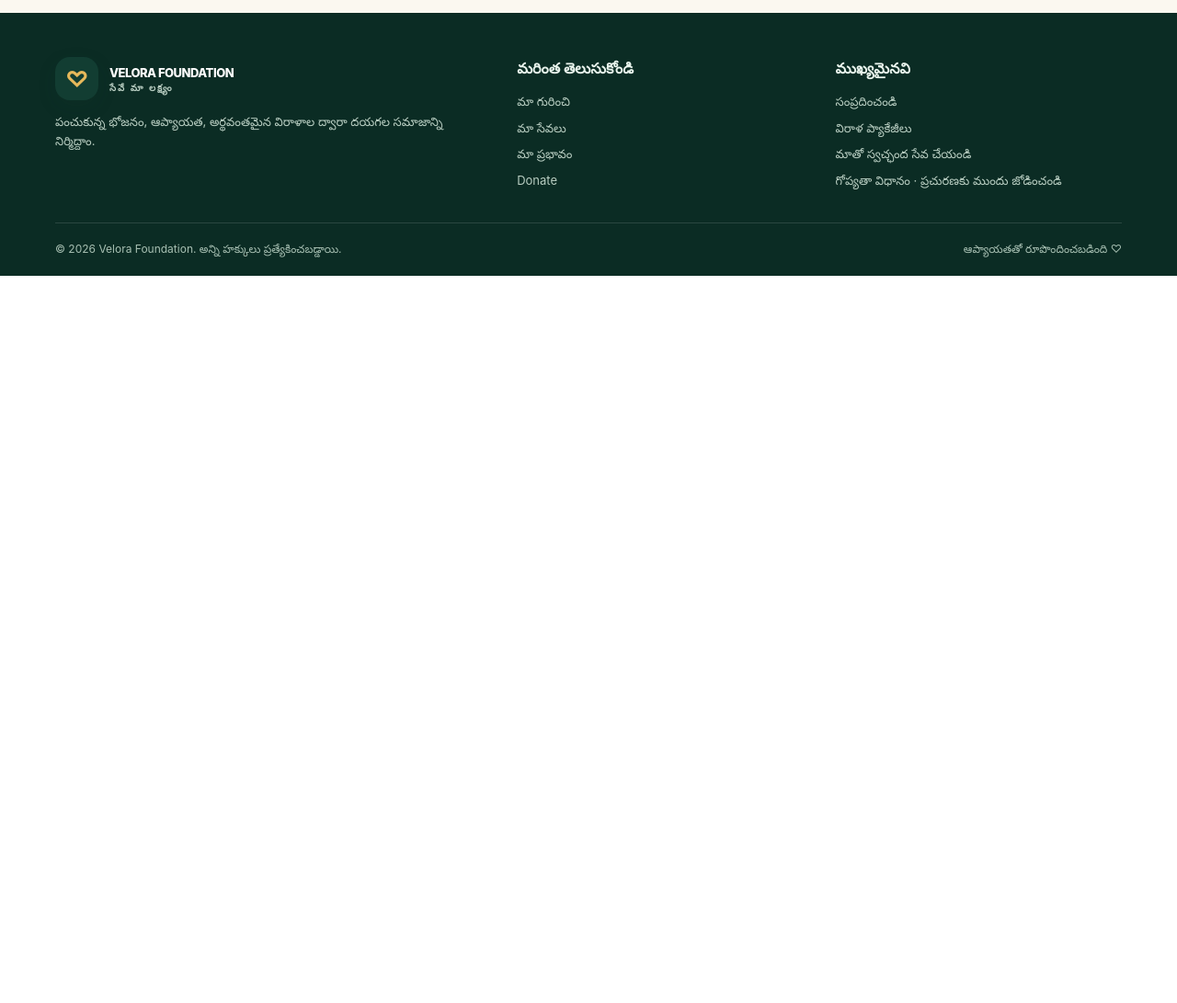
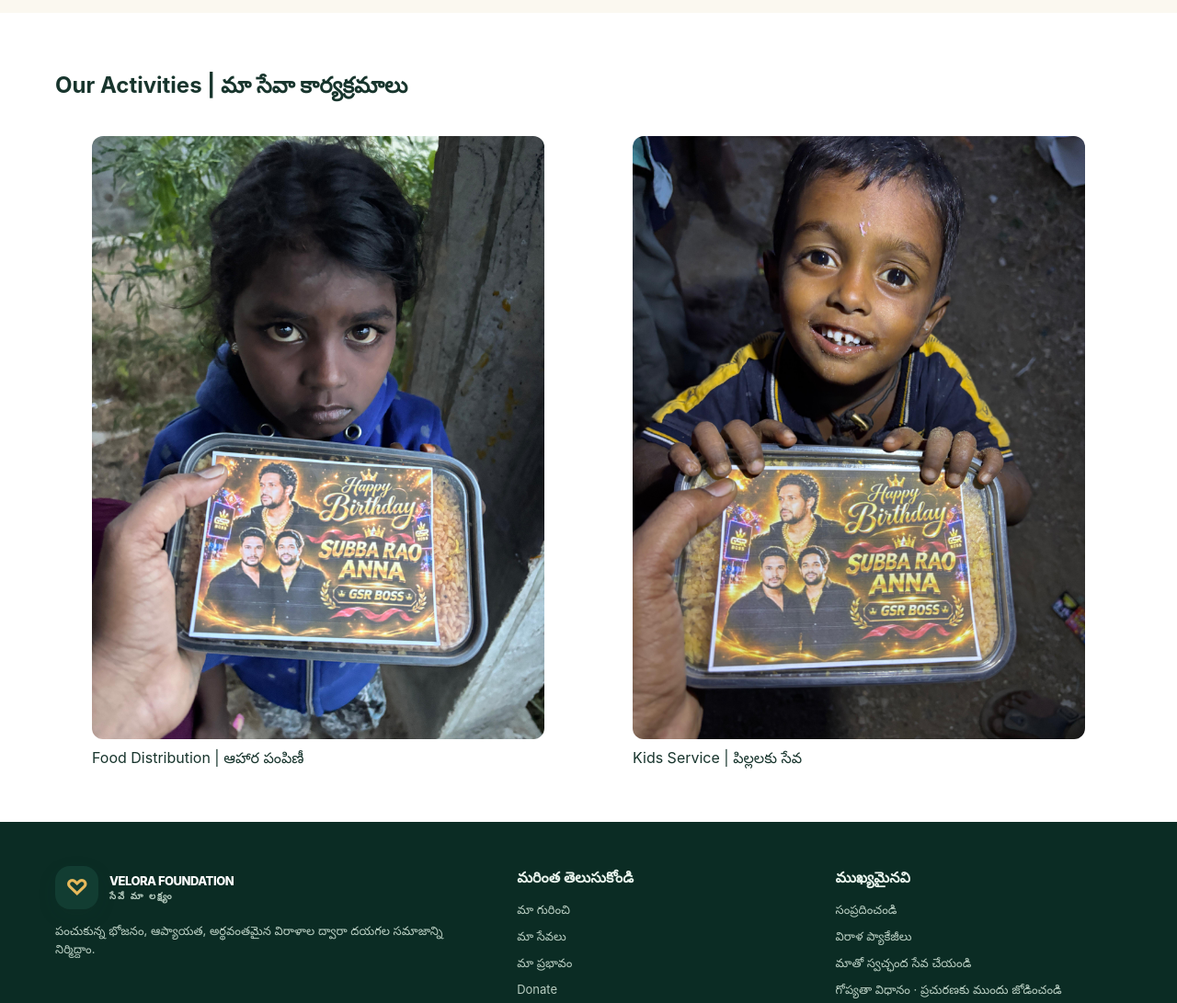
Before and after one commit to chinnanaveen142-sudo/VELORA-FOUNDATION-, a plain HTML site: page index.html in a window 1280 px wide. Shown: the part 6225-7316 px from the top of the page at 92% size. Before the commit the page ends 6525 px from the top, so only its background shows below. Drawn offline with Linux system fonts and the light colour scheme.

Commit message:
Update index.html

```diff
--- a/index.html
+++ b/index.html
@@ -88,6 +88,20 @@
 
 <section class="section soft" id="contact"><div class="wrap"><div class="section-head"><div class="eyebrow">మాతో సంప్రదించండి</div><h2>కలిసి మంచి పని చేద్దాం.</h2><p>స్వచ్ఛంద సేవ, భోజన సహాయం లేదా ప్రత్యేక సందర్భాల కార్యక్రమాల గురించి అడగండి.</p></div><div class="contact-grid"><div class="contact-info"><h3>Velora Foundation</h3><p>ప్రతి మంచి పని ఒక సంభాషణతో ప్రారంభమవుతుంది.</p><div class="contact-line">✉ ఈమెయిల్: <strong>[Add official email]</strong></div><div class="contact-line">☎ ఫోన్ / వాట్సాప్: <strong>[Add official number]</strong></div><div class="contact-line">⌖ చిరునామా: <strong>[Add verified office address]</strong></div><p class="small" style="color:#c4d7cb">ప్రచురించే ముందు బ్రాకెట్లలో ఉన్న వివరాలను మీ నిజమైన సమాచారంతో మార్చండి.</p></div>
 <form class="formbox" id="contactForm"><div class="formgrid"><div class="field"><label for="name">మీ పేరు</label><input id="name" name="name" required placeholder="మీ పేరును నమోదు చేయండి"></div><div class="field"><label for="phone">ఫోన్ నంబర్</label><input id="phone" name="phone" type="tel" placeholder="మీ నంబర్ నమోదు చేయండి"></div><div class="field"><label for="reason">నాకు ఆసక్తి ఉన్న విషయం</label><select id="reason" name="reason"><option>విరాళం ఇవ్వడం</option><option>పుట్టినరోజు / పెళ్లిరోజు వేడుక</option><option>స్వచ్ఛంద సేవ</option><option>భాగస్వామ్యం / స్పాన్సర్‌షిప్</option><option>సాధారణ విచారణ</option></select></div><div class="field"><label for="amount">విరాళం మొత్తం (₹)</label><input id="amount" name="amount" type="number" min="1" placeholder="ఐచ్ఛికం"></div><div class="field full"><label for="message">సందేశం</label><textarea id="message" name="message" placeholder="మీరు ఎలా సహాయం చేయాలనుకుంటున్నారు?"></textarea></div></div><button class="btn" type="submit">విచారణ వివరాలు సిద్ధం చేయండి →</button><div class="toast" id="toast">మీ విచారణ సందేశం సిద్ధంగా ఉంది. సందేశాలు అందుకోవడానికి ప్రచురించే ముందు నిజమైన ఈమెయిల్/వాట్సాప్ వ్యవస్థను అనుసంధానించాలి.</div><p class="small">ఇది నమూనా ఫారం మాత్రమే. ప్రస్తుతం వివరాలను పంపదు లేదా నిల్వ చేయదు.</p></form></div></div></section>
+
+<section class="wrap" style="padding:40px 0">
+  <h2>Our Activities | మా సేవా కార్యక్రమాలు</h2>
+  <div style="display:grid;grid-template-columns:repeat(auto-fit,minmax(220px,1fr));gap:16px">
+    <figure>
+      <img src="./food-distribution.jpg.jpeg" alt="Food distribution by Velora Foundation" style="width:100%;border-radius:12px">
+      <figcaption>Food Distribution | ఆహార పంపిణీ</figcaption>
+    </figure>
+    <figure>
+      <img src="./kids-service.jpg.jpeg" alt="Children service by Velora Foundation" style="width:100%;border-radius:12px">
+      <figcaption>Kids Service | పిల్లలకు సేవ</figcaption>
+    </figure>
+  </div>
+</section>
 </main>
 <footer class="footer"><div class="wrap"><div class="footer-grid"><div><a class="brand" href="#home" style="color:white"><span class="logo">♡</span><span>VELORA FOUNDATION<small style="color:#b9cec2">సేవే మా లక్ష్యం</small></span></a><p>పంచుకున్న భోజనం, ఆప్యాయత, అర్థవంతమైన విరాళాల ద్వారా దయగల సమాజాన్ని నిర్మిద్దాం.</p></div><div><h4>మరింత తెలుసుకోండి</h4><div class="footer-links"><a href="#about">మా గురించి</a><a href="#work">మా సేవలు</a><a href="#impact">మా ప్రభావం</a><a href="#donate">Donate</a></div></div><div><h4>ముఖ్యమైనవి</h4><div class="footer-links"><a href="#contact">సంప్రదించండి</a><a href="#donate">విరాళ ప్యాకేజీలు</a><a href="#contact">మాతో స్వచ్ఛంద సేవ చేయండి</a><span style="font-size:13px;color:#b9cec2">గోప్యతా విధానం · ప్రచురణకు ముందు జోడించండి</span></div></div></div><div class="copyright"><span>© <span id="year"></span> Velora Foundation. అన్ని హక్కులు ప్రత్యేకించబడ్డాయి.</span><span>ఆప్యాయతతో రూపొందించబడింది ♡</span></div></div></footer>
 <script>
```
